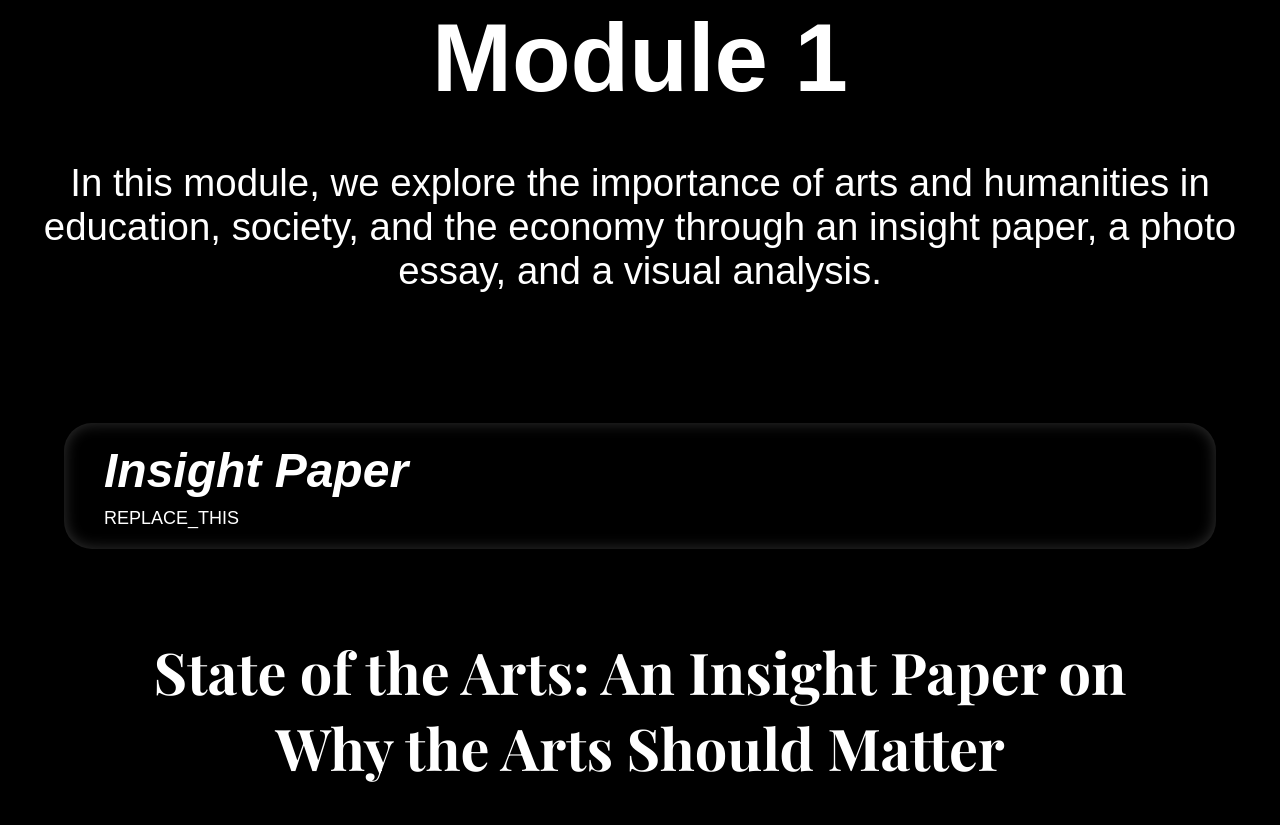
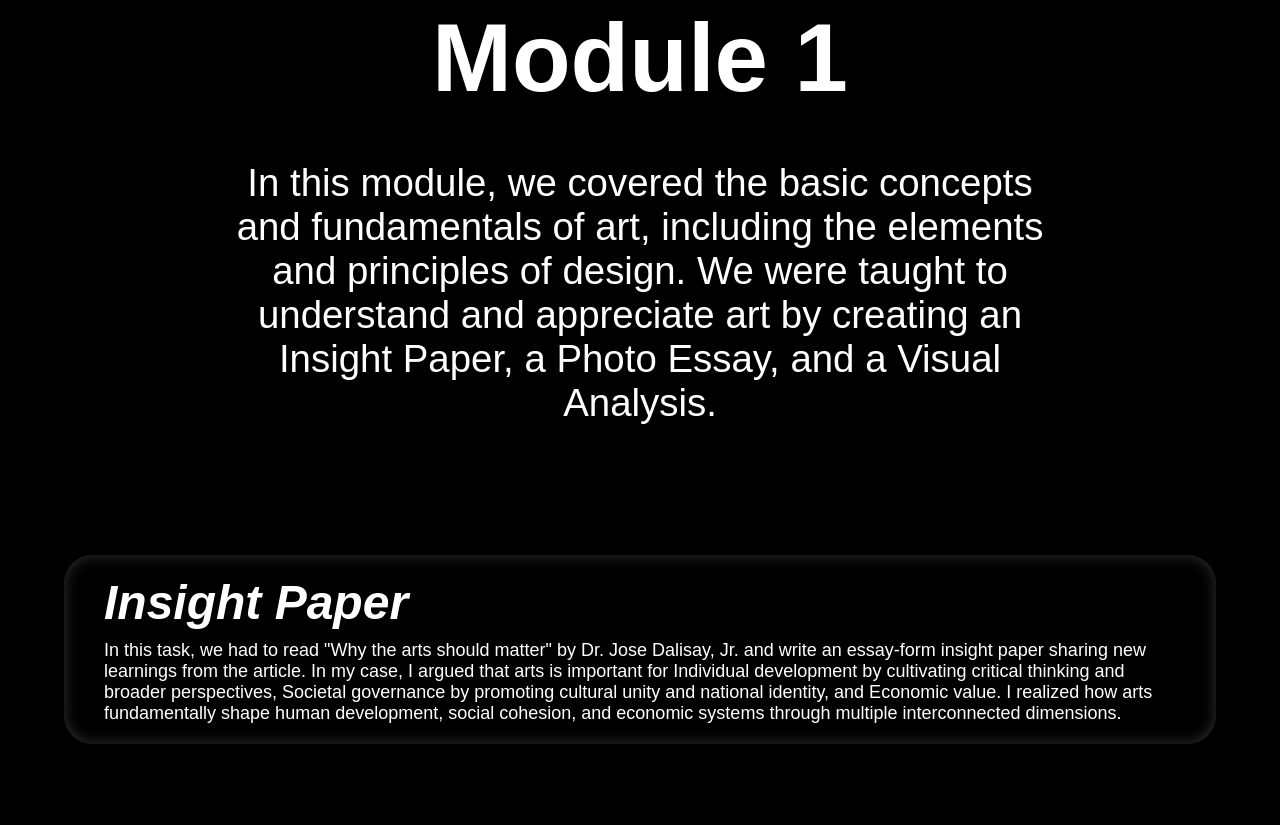
Before and after one commit to asquilatan/ged108_ex3_final, a plain HTML site: page index.html in a window 1280 px wide. Shown: the part 1487-2312 px from the top of the page. Drawn offline with nearby package versions, Linux system fonts and the light colour scheme; a web font is replaced by a local one.

Commit message:
Add files via upload

```diff
--- a/index.html
+++ b/index.html
@@ -134,6 +134,7 @@
             font-weight: 400;
             margin-bottom: 0;
             text-align: center;
+            margin: 0 6em;
         }
 
         .content-container {
@@ -491,11 +492,11 @@
         <div class="module-content">
             <div class="module-header">
                 <h1>Module 1</h1>
-                <h2>In this module, we explore the importance of arts and humanities in education, society, and the economy through an insight paper, a photo essay, and a visual analysis.</h2>
+                <h2>In this module, we covered the basic concepts and fundamentals of art, including the elements and principles of design. We were taught to understand and appreciate art by creating an Insight Paper, a Photo Essay, and a Visual Analysis.</h2>
             </div>
             <div class="project-header">
                 <h2>Insight Paper</h2>
-                <h3>REPLACE_THIS</h3>
+                <h3>In this task, we had to read "Why the arts should matter" by Dr. Jose Dalisay, Jr. and write an essay-form insight paper sharing new learnings from the article. In my case, I argued that arts is important for Individual development by cultivating critical thinking and broader perspectives, Societal governance by promoting cultural unity and national identity, and Economic value. I realized how arts fundamentally shape human development, social cohesion, and economic systems through multiple interconnected dimensions.</h3>
             </div>
 
             <div class="docx-body">
@@ -526,7 +527,7 @@
 
             <div class="project-header">
                 <h2>Photo Essay</h2>
-                <h3>REPLACE_THIS</h3>
+                <h3>In this task, we explored my academic journey at Mapua University through five emotional phases capturing dedication, virtual learning challenges, self-doubt, temporary respite, and eventual accomplishment. It shows my emotional resilience and growth inherent in navigating the complexities of life as a Mapuan</h3>
             </div>
 
             <div class="carousel-container">
@@ -555,7 +556,7 @@
 
             <div class="project-header">
                 <h2>Visual Analysis</h2>
-                <h3>REPLACE_THIS</h3>
+                <h3>In this task, we had to create a visual analysis on a specific painting or artwork. In my case, I made mine on William Anders' iconic "Earthrise" image from Apollo 8, which shows its visual composition, historical context, and enduring relevance in emphasizing Earth's fragility and humanity's shared responsibility for its preservation. I realized that our planet's delicate presence in the vast cosmos transcends all human divisions, demanding unity and stewardship to protect the only home we have.</h3>
             </div>
 
             <!-- Module 1 Exercise 1 Image -->
@@ -569,12 +570,12 @@
         <div class="module-content">
             <div class="module-header">
                 <h1>Module 2</h1>
-                <h2>In this module, we delve into various art forms and techniques, exploring their cultural significance and contemporary applications through visual presentations and analyses.</h2>
+                <h2>In this module, we examined art movements, global cultural expressions, and historical contexts of artistic creation. We were taught to critically analyze art within cultural frameworks by conducting a Virtual Museum Visit, creating a project on Global culture, and making a creative presentation on a specific art movement.</h2>
             </div>
 
             <div class="project-header">
                 <h2>Virtual Museum Visit</h2>
-                <h3>REPLACE_THIS</h3>
+                <h3>In this task, we had to virtually explore The Victoria and Albert Museum, completing activities like a scavenger hunt, creating a meme based on an artwork, and sketching a selected piece. I learned to interact with historical artifacts and artworks through digital interfaces while maintaining meaningful engagement with their cultural significance.</h3>
             </div>
 
             <div class="content-container">
@@ -662,7 +663,7 @@
 
             <div class="project-header">
                 <h2>Integration of Global Culture</h2>
-                <h3>REPLACE_THIS</h3>
+                <h3>In this task, we had to select an artwork that teaches about another culture and answer questions about cultural insights, self-understanding, and art's role in intercultural dialogue. In my case, I analyzed Biard's "The Slave Trade" painting to examine historical injustices and cultural narratives of the transatlantic slave trade. I realized that art confronts us with uncomfortable truths, challenges biases, and creates empathy by revealing how cultural narratives shape our understanding of shared human dignity.</h3>
             </div>
 
             <div id="q2" style="margin: 2em 0; text-align: center;">
@@ -671,7 +672,7 @@
 
             <div class="project-header">
                 <h2>Creative presentation</h2>
-                <h3>REPLACE_THIS</h3>
+                <h3>In this task, we had to create a 10-minute presentation on a chosen art movement with specific content requirements including historical context, key artists, and socio-political factors. In my case, I designed a presentation exploring Dadaism, analyzing its anti-art philosophy, historical origins during WWI, influential artists like Duchamp and Höch, and its modern relevance through absurdity and anti-establishment expression. I realized that art doesn't need technical perfection to hold value, as Dadaism demonstrates how provoking thought through chaos and challenging conventions can create profound meaning beyond traditional aesthetics.</h3>
             </div>
 
             <div class="content-container">
@@ -778,12 +779,12 @@
         <div class="module-content">
             <div class="module-header">
                 <h1>Module 3</h1>
-                <h2>REPLACE_THIS</h2>
+                <h2>In this module, we studied contemporary artistic practices, conceptual frameworks, and personal creative expression. We were taught to develop our creative voice and critical perspective by appropriating existing artworks and conducting an Art Talk about our personal artistic practices.</h2>
             </div>
 
             <div class="project-header">
                 <h2>Photo appropriation</h2>
-                <h3>REPLACE_THIS</h3>
+                <h3>In this task, we had to create a photo appropriation by selecting a notable artwork and transforming it through a specific type of appropriation. In my case, I appropriated Gustave Doré's "The Fall of Satan" (1866) through subject appropriation, transforming it into "The Fall of Stan" (2025) to critique Mapúa's overworking culture and comment on student exhaustion. I realized that art appropriation serves as a powerful tool for social commentary, allowing historical artworks to be repurposed to address contemporary issues in ways that resonate with modern audiences while maintaining the original's visual impact.</h3>
             </div>
 
             <div class="content-container">
@@ -821,7 +822,7 @@
 
             <div class="project-header">
                 <h2>Art Talk</h2>
-                <h3>REPLACE_THIS</h3>
+                <h3>In this task, we had to create a 5-minute ART Talk about a personal art form we practice and submit the video output. In my case, I presented a talk arguing that programming is an art form, highlighting its structured beauty, creative potential, and problem-solving elegance through examples like optimizing search algorithms and comparing code to literary creation. I realized that programming shares fundamental artistic qualities, such as structured design, pure creation from simple elements, and innovative problem-solving, which transform technical work into creative expression that goes beyond mere syntax memorization.</h3>
             </div>
 
             <div class="content-container">
@@ -842,7 +843,9 @@
             </div>
             <div class="project-header">
                 <h2>Key Takeaways</h2>
-                <p>This course has provided me with an in-depth understanding of the importance of arts and humanities in education, society, and the economy. Throughout this journey, I have explored various art forms and techniques, delving into their cultural significance and contemporary applications. The integration of theoretical knowledge with practical exercises has allowed me to appreciate the interconnections between different artistic disciplines and their relevance in our daily lives. From analyzing classical works to creating my own artistic expressions, each module has contributed to a more nuanced worldview and a deeper appreciation for cultural diversity. The interdisciplinary approach of this course has shown me how arts and humanities serve as bridges connecting different fields of knowledge, fostering critical thinking and creative problem-solving skills.</p>
+                <p>Throughout my 14 or so weeks taking GED108, I learned two key lessons. First, art doesn't have to conform to traditional rules or expectations. I, as an artist, can create art as I see fit, and I wouldn't have to seek external validation, as it's my way of expression. Having created multiple projects in this course that I felt were beyond my comfort zone helped me realize that art can be anything I envision. I can make it look as extravagant or as unappealing, and it would still be art. Personally, as someone who enjoys coding, art to me can be algorithmic patterns or elegant code. It doesn't have to just be oil paintings or ballpent sketches, it can also be code, performances, actions, and quite frankly, any way that you wish to express yourself</p>
+                <br/>
+                <p>Furthermore, I learned that appreciating art doesn't just mean looking at how beautiful art is. Before this course, I had this preconcieved notion that art is meant to look beautiful, to look pleasing to the eyes. After taking GED108, I realized that art can challenge, disturb, or provoke thought without adhering to aesthetics. Art doesn't have to look good. GED108 helped me realize that what makes art, art, isn't about its appearance, but rather its message. Dadaism, for instance, rejected conventional aesthetics to expose the absurdity of war and societal norms, by using art to argue that intention and context define art over visual appeal. </p>
             </div>
         </div>
     </section>
```
